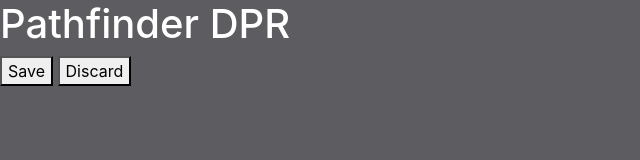
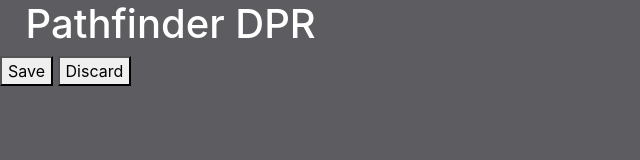
Before and after one commit to CrypticSplicer/pathfinder_dpr, a plain HTML site: page index.html in a window 1280 px wide. Shown: the whole page, without its empty margins (0-640 px from the left). Drawn offline with nearby package versions, Linux system fonts and the light colour scheme.

Commit message:
Update index.html

```diff
--- a/index.html
+++ b/index.html
@@ -27,7 +27,7 @@
     <title>Pathfinder 2E DPR</title>
   </head>
   <body>
-    <div class="top attached header" style="margin-left: 20;">
+    <div class="top attached header" style="margin-left: 2vw;">
       <h1 class="ui">Pathfinder DPR</h1>
       <h1 class="ui dividing header">
     </div>
```
